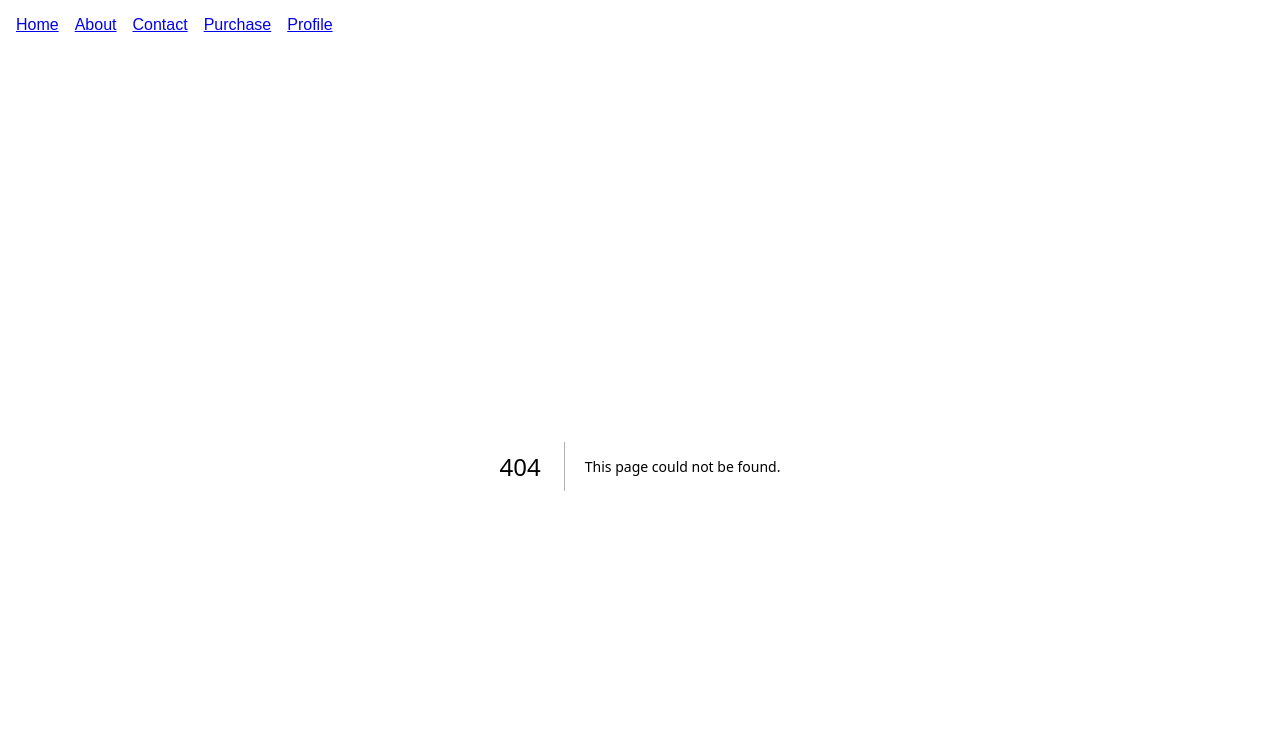
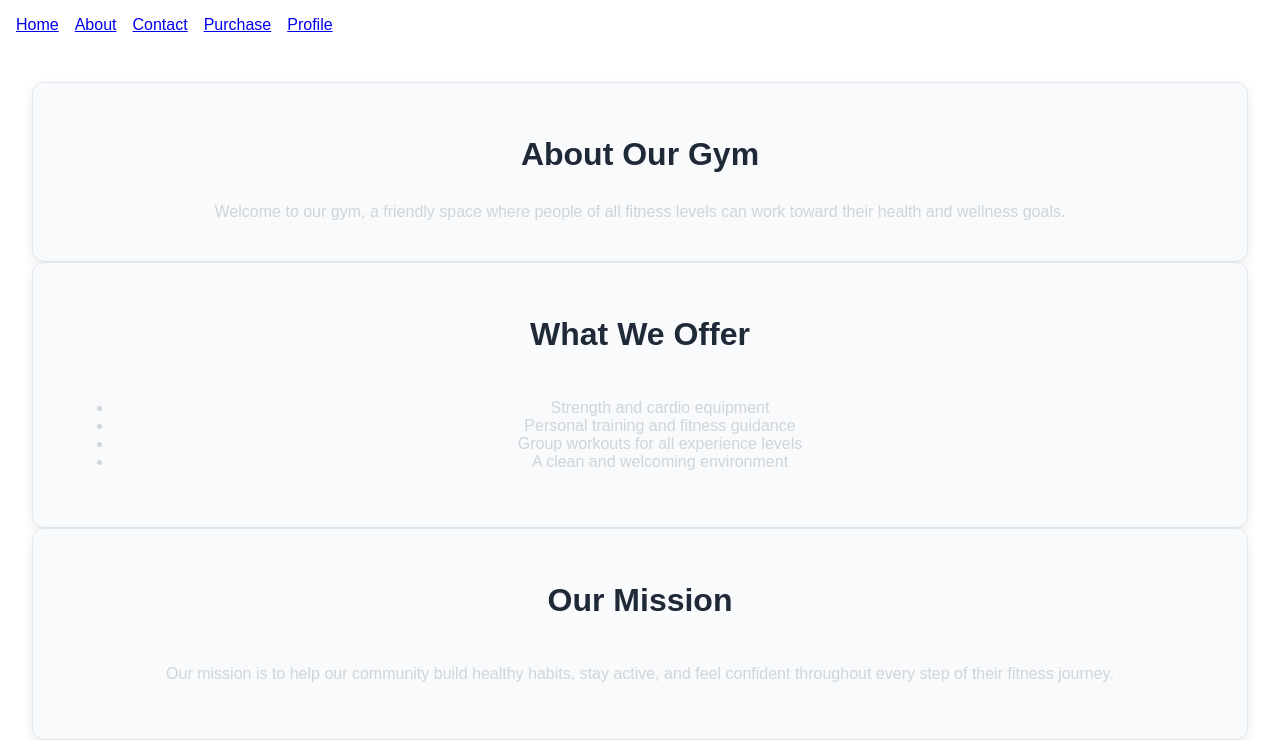
Before and after one commit to jaydonkc/h4i-calpoly-team7, a Next.js app: page /gym-info in a window 1280 px wide. Before the commit this address had no page. Shown: the top 740 px of the page. Built offline with nearby package versions, Linux system fonts and the light colour scheme.

Commit message:
feat: add about page with css styling

```diff
--- /dev/null
+++ b/src/app/gym-info/info.css
@@ -0,0 +1,31 @@
+.info {
+	max-width: 1200px;
+	margin: 0 auto;
+	padding: 2rem;
+	color: #1f2937;
+	text-align: center;
+	background-color: #f8fafc;
+	border: 1px solid #e2e8f0;
+	border-radius: 12px;
+	box-shadow: 0 4px 12px rgba(15, 23, 42, 0.08);
+}
+
+.gym-details {
+	position: relative;
+	max-height: 300px;
+	overflow: hidden;
+	padding: 0.5rem;
+}
+
+.gym-details::after {
+	position: absolute;
+	inset: 0;
+	content: "";
+	background-color: rgba(248, 250, 252, 0.82);
+	transition: opacity 0.3s ease;
+}
+
+.info:hover .gym-details::after,
+.info:focus-within .gym-details::after {
+	opacity: 0;
+}
--- /dev/null
+++ b/src/app/gym-info/page.tsx
@@ -0,0 +1,45 @@
+import "./info.css";
+import "../globals.css";
+
+export default function GymInfoPage() {
+  return (
+    <main>
+      <div className="info">
+        <h1>About Our Gym</h1>
+        <div className="gym-details" tabIndex={0}>
+          Welcome to our gym, a friendly space where people of all fitness levels can work toward their health and
+          wellness goals.
+        </div>
+      </div>
+
+      <div className="info">
+        <h1>What We Offer</h1>
+        <div className="gym-details" tabIndex={0}>
+          <ul>
+            <li>Strength and cardio equipment</li>
+            <li>Personal training and fitness guidance</li>
+            <li>Group workouts for all experience levels</li>
+            <li>A clean and welcoming environment</li>
+          </ul>
+        </div>
+      </div>
+
+      <div className="info">
+        <h1>Our Mission</h1>
+        <div className="gym-details" tabIndex={0}>
+          <p>
+            Our mission is to help our community build healthy habits, stay active, and feel confident throughout every
+            step of their fitness journey.
+          </p>
+        </div>
+      </div>
+
+      <div className="info">
+        <h1>Visit Us</h1>
+        <div className="gym-details" tabIndex={0}>
+          <p>Stop by during our open hours to take a tour, meet our team, and learn more about becoming a member.</p>
+        </div>
+      </div>
+    </main>
+  );
+}
```
